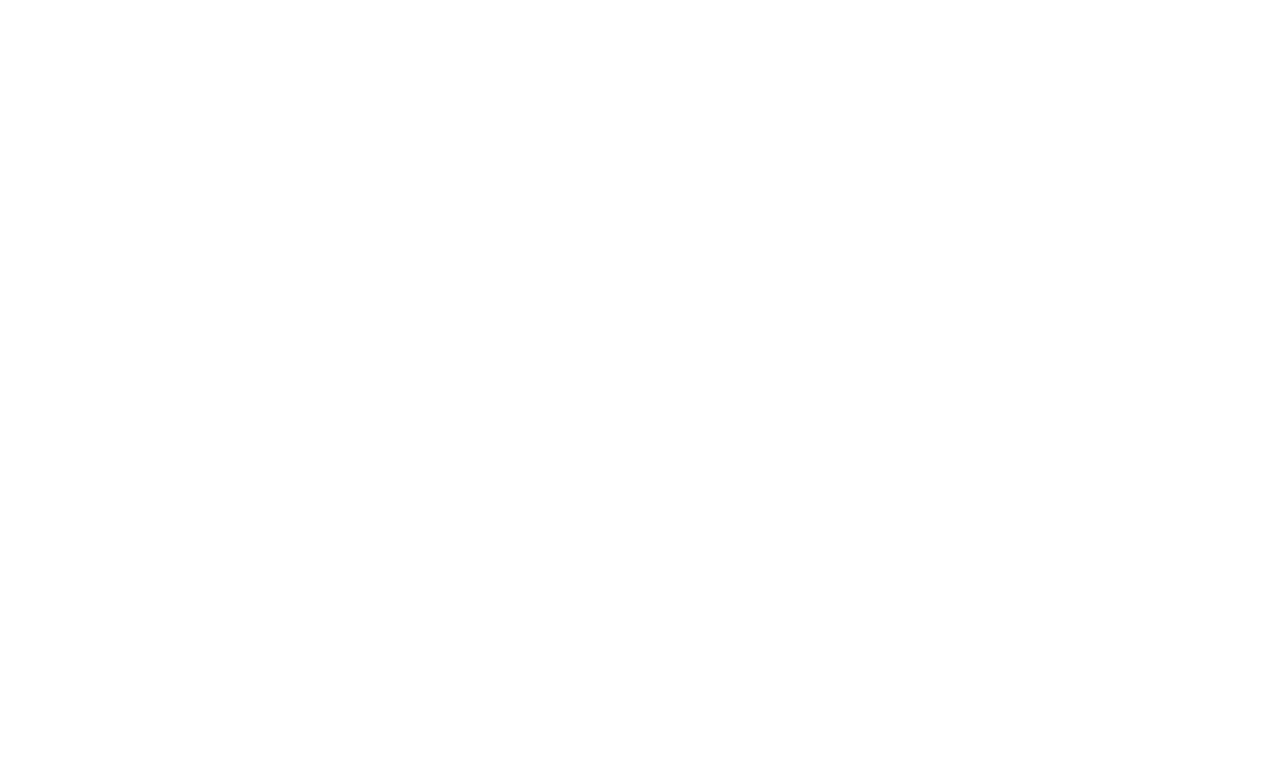
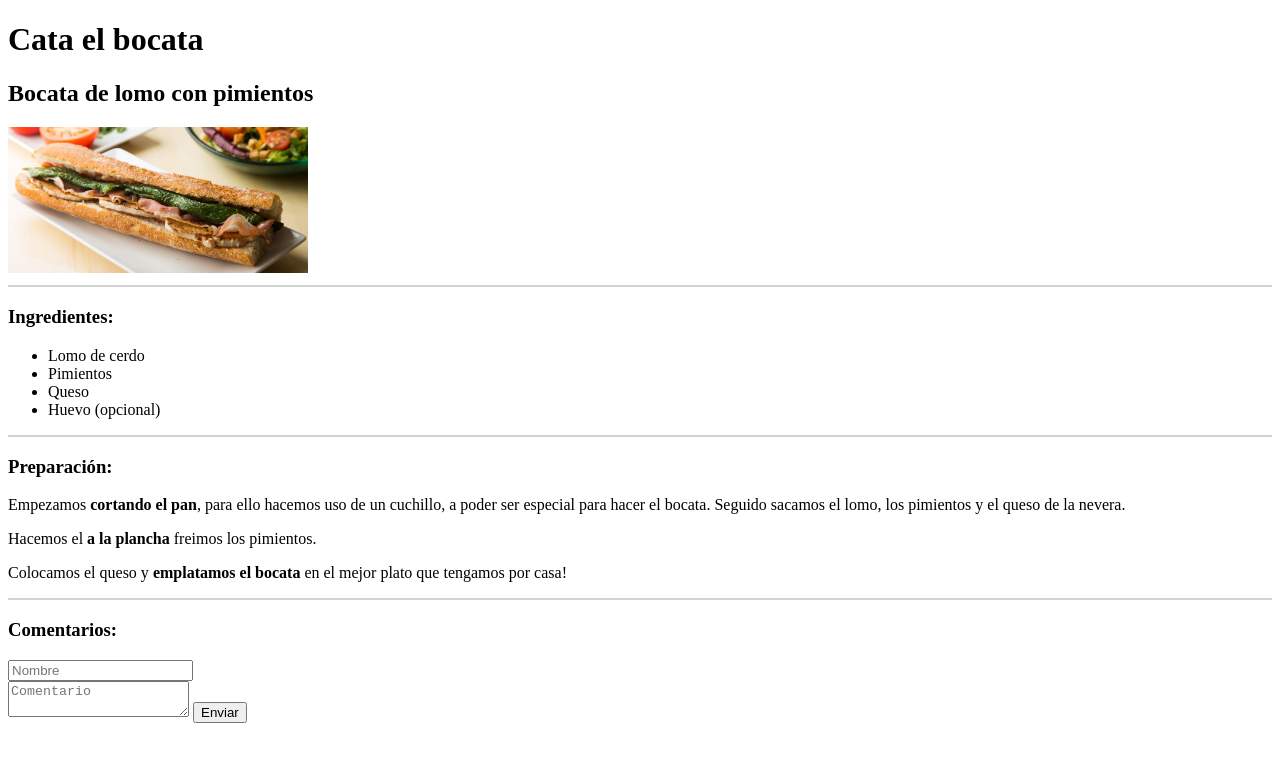
Before and after one commit to redlittlesnail/Sandwich-recipe, a plain HTML site: page index.html in a window 1280 px wide. Drawn offline with Linux system fonts and the light colour scheme.

Commit message:
first-iteration

```diff
--- a/index.html
+++ b/index.html
@@ -7,6 +7,28 @@
     <title>Document</title>
 </head>
 <body>
-
+    <h1>Cata el bocata</h1>
+    <h2>Bocata de lomo con pimientos</h2>
+    <img src="/IMG/bocata.jpeg" width="300">
+    <br>
+    <hr class="solid" color="LightGray">
+    <h3>Ingredientes:</h3>
+    <ul>
+        <li>Lomo de cerdo</li>
+        <li>Pimientos</li>
+        <li>Queso</li>
+        <li>Huevo (opcional)</li>
+    </ul>
+    <hr class="solid" color="LightGray">
+    <h3>Preparación:</h3>
+    <p>Empezamos <strong>cortando el pan</strong>, para ello hacemos uso de un cuchillo, a poder ser especial para hacer el bocata. Seguido sacamos el lomo, los pimientos y el queso de la nevera.</p>
+    <p>Hacemos el <strong>a la plancha</strong> freimos los pimientos.</p>
+    <p>Colocamos el queso y <strong>emplatamos el bocata</strong> en el mejor plato que tengamos por casa!</p>
+    <hr class="solid" color="LightGray">
+    <h3>Comentarios:</h3>
+    <input type="text" placeholder="Nombre"><br>
+    <textarea placeholder="Comentario"></textarea>
+    <button>Enviar</button>
+    <br>
 </body>
 </html>
```
Also changed, not shown: IMG/bocata.jpeg (added), 1 other file.
